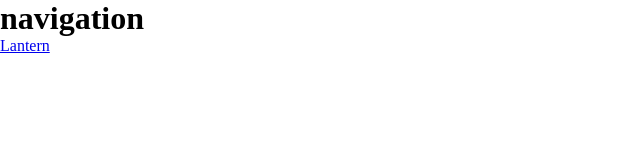
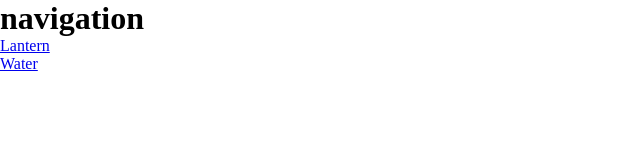
Before and after one commit to codelzn/threejs_playground, a Vue app: page / in a window 1280 px wide. Shown: the top 160 px of the page, without its empty margins (0-640 px from the left). Built offline with nearby package versions, Linux system fonts and the light colour scheme.

Commit message:
init:water

```diff
--- a/src/global.scss
+++ b/src/global.scss
@@ -2,7 +2,8 @@
   padding: 0;
   margin: 0;
 }
-html, body {
+html,
+body {
   height: 100%;
 }
 canvas {
--- a/src/router/index.ts
+++ b/src/router/index.ts
@@ -2,6 +2,7 @@ import { createRouter, createWebHistory, RouteRecordRaw } from 'vue-router';
 
 import Index from '../views/Index.vue';
 import Lantern from '../views/Lantern.vue';
+import Water from '../views/Water.vue'
 
 const routes: Array<RouteRecordRaw> = [
   {
@@ -14,6 +15,11 @@ const routes: Array<RouteRecordRaw> = [
     name: 'lantern',
     component: Lantern,
   },
+  {
+    path: '/water',
+    name: 'water',
+    component: Water,
+  },
 ];
 
 const router = createRouter({
--- a/src/views/Index.vue
+++ b/src/views/Index.vue
@@ -4,5 +4,8 @@
     <li>
       <router-link to="/lantern">Lantern</router-link>
     </li>
+    <li>
+      <router-link to="/water">Water</router-link>
+    </li>
   </ul>
 </template>
--- /dev/null
+++ b/src/views/Water.vue
@@ -0,0 +1,8 @@
+<template>
+  <canvas ref="webgl"></canvas>
+</template>
+<script setup lang="ts">
+import { ref, onMounted, onUnmounted } from "vue";
+import Base3D from "../libs/Base3D";
+const webgl = ref<HTMLCanvasElement>(null!);
+</script>
```
Also changed, not shown: src/vite-env.d.ts (line endings or trailing spaces).
